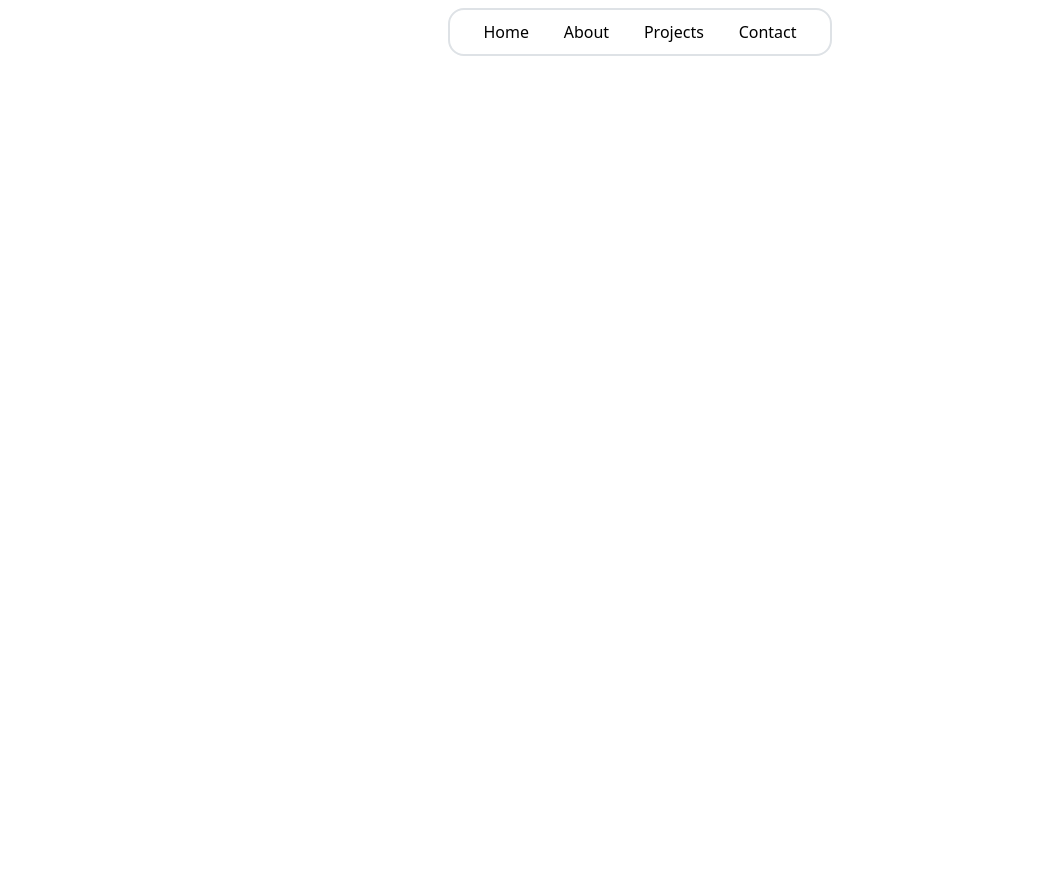
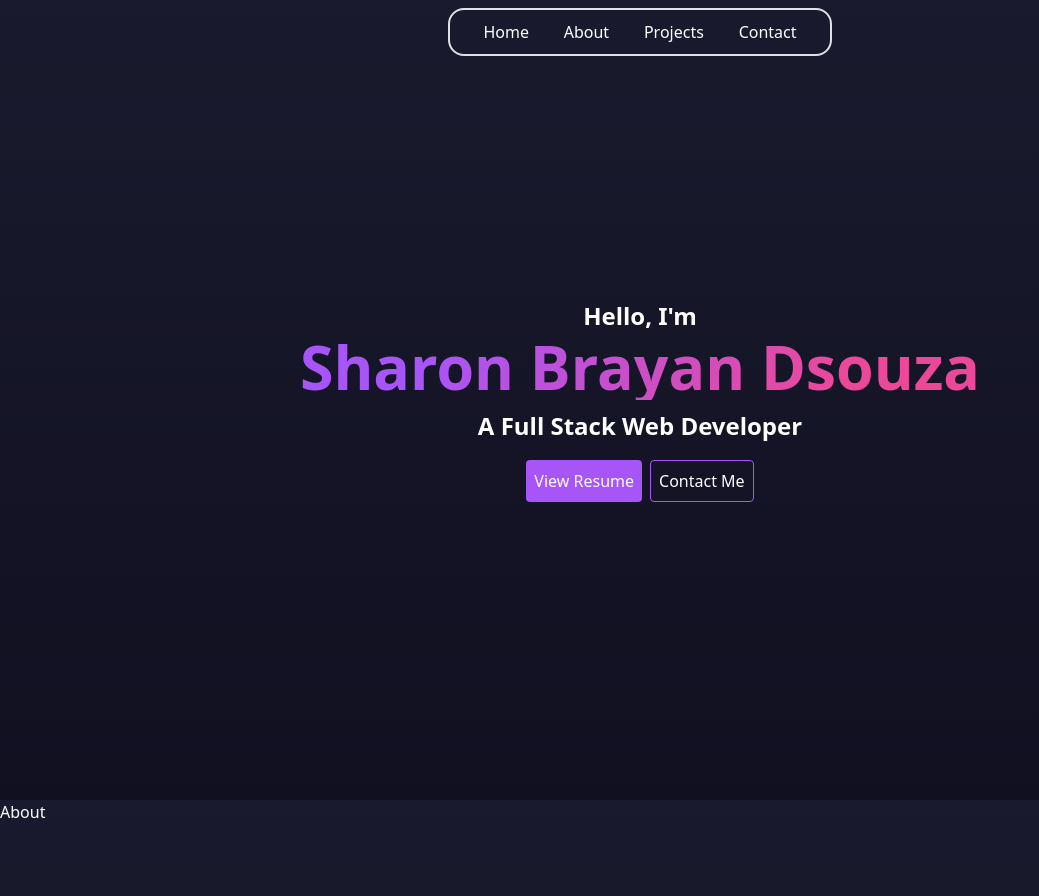
Before and after one commit to sharonbrayan/Portfolio-2.0, a React (Vite) app: page / in a window 1280 px wide. Shown: the top 896 px of the page, without its empty margins (0-1039 px from the left). Before the commit the page ends 800 px from the top, so only its background shows below. Built offline with nearby package versions, Linux system fonts and the light colour scheme.

Commit message:
feat: implement home section

```diff
--- a/src/App.jsx
+++ b/src/App.jsx
@@ -1,10 +1,14 @@
 import React from 'react'
 import Navbar from './components/Navbar'
 import './App.css'
+import About from './components/About'
+import Home from './components/Home'
 const App = () => {
   return (
     <div>
       <Navbar/>
+      <Home/>
+      <About/>
     </div>
   )
 }
--- /dev/null
+++ b/src/components/About.jsx
@@ -0,0 +1,9 @@
+import React from 'react'
+
+const About = () => {
+  return (
+    <div className='vh-100'>About</div>
+  )
+}
+
+export default About
--- /dev/null
+++ b/src/components/Home.jsx
@@ -0,0 +1,19 @@
+import React from 'react'
+
+const Home = () => {
+    return (
+        <div className='vh-100 vw-100 d-flex align-items-center justify-content-center'>
+            <div className=''>
+                <span className='d-block text-center fs-4 fw-bold'>Hello, I'm</span>
+                <h1 className='gradient-text text-center fw-bolder'>Sharon Brayan Dsouza</h1>
+                <span className='d-block text-center fs-4 fw-bold mt-2'>A Full Stack Web Developer</span>
+                <div className='d-flex justify-content-center gap-2 mt-3'>
+                    <button className='primary-bg-color p-2 border-0 rounded-1 text-white'>View Resume</button>
+                <button className='primary-text-color p-2  rounded-1 bg-transparent contact-btn text-white'>Contact Me</button>
+                </div>
+            </div>
+        </div>
+    )
+}
+
+export default Home
--- a/src/components/Navbar.jsx
+++ b/src/components/Navbar.jsx
@@ -12,7 +12,7 @@ const Navbar = () => {
         <nav className='fixed-top d-flex justify-content-between align-items-center border mt-2 p-3 rounded rounded-4 border-2 nav-bar'>
             <div className='d-flex justify-content-around w-100'>
                 {navElements.map((item) => (
-                    <a key={item.ele} href={item.link} className='text-decoration-none text-black'>{item.ele}</a>
+                    <a key={item.ele} href={item.link} className='text-decoration-none  nav-items'>{item.ele}</a>
                 ))}
             </div>
         </nav>
--- a/src/components/navbar.css
+++ b/src/components/navbar.css
@@ -4,8 +4,24 @@
     margin: 0 auto;
 }
 
-@media (max-width:786px) {
+@media (max-width:480px) {
     .nav-bar{
             width: 90%;
     }
 }
+
+
+@media (min-width: 481px) and (max-width: 786px) {
+  .nav-bar {
+    width: 70%;
+  }
+}
+
+.nav-items{
+    color: white;
+    transition: color 0.5s ease-in;
+}
+
+.nav-items:hover{
+    color: #a855f7;
+}
--- a/src/index.css
+++ b/src/index.css
@@ -0,0 +1,31 @@
+:root {
+    --primary-bg-color: #f2f2f2;
+    --primary-text-color: #333;
+}
+
+body {
+    background: linear-gradient(180deg, #1a1a2e 0%, #101021 100%);
+    color: white;
+    min-height: 100vh;
+    background-attachment: fixed;
+}
+
+.primary-text-color {
+    color: #a855f7;
+}
+
+.primary-bg-color {
+    background-color: #a855f7;
+}
+
+.gradient-text {
+    background: linear-gradient(120deg, #a855f7 20%, #ec4899 80%);
+    -webkit-background-clip: text;
+    background-clip: text;
+    color: transparent;
+    font-size: 3.8rem;
+    line-height: 1.1;
+}
+.contact-btn{
+    border :1px solid #a855f7;
+}
```
